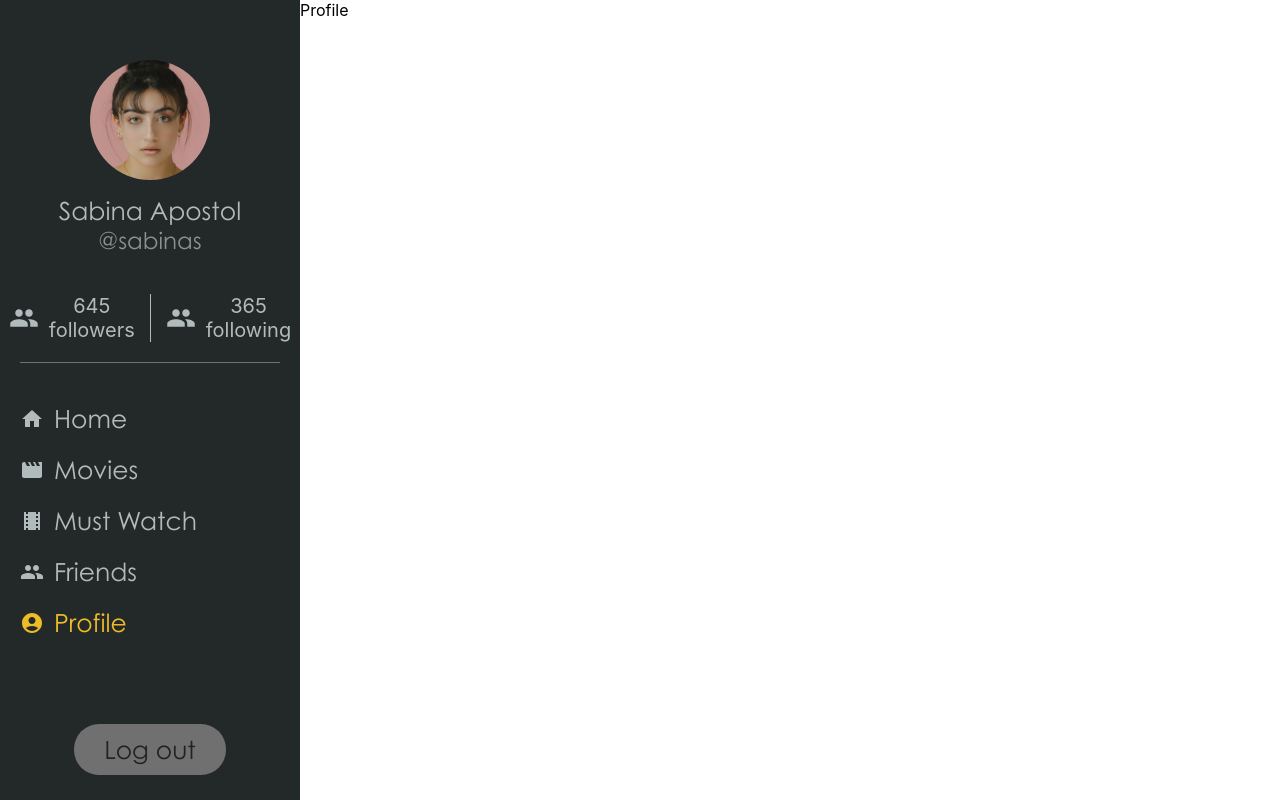
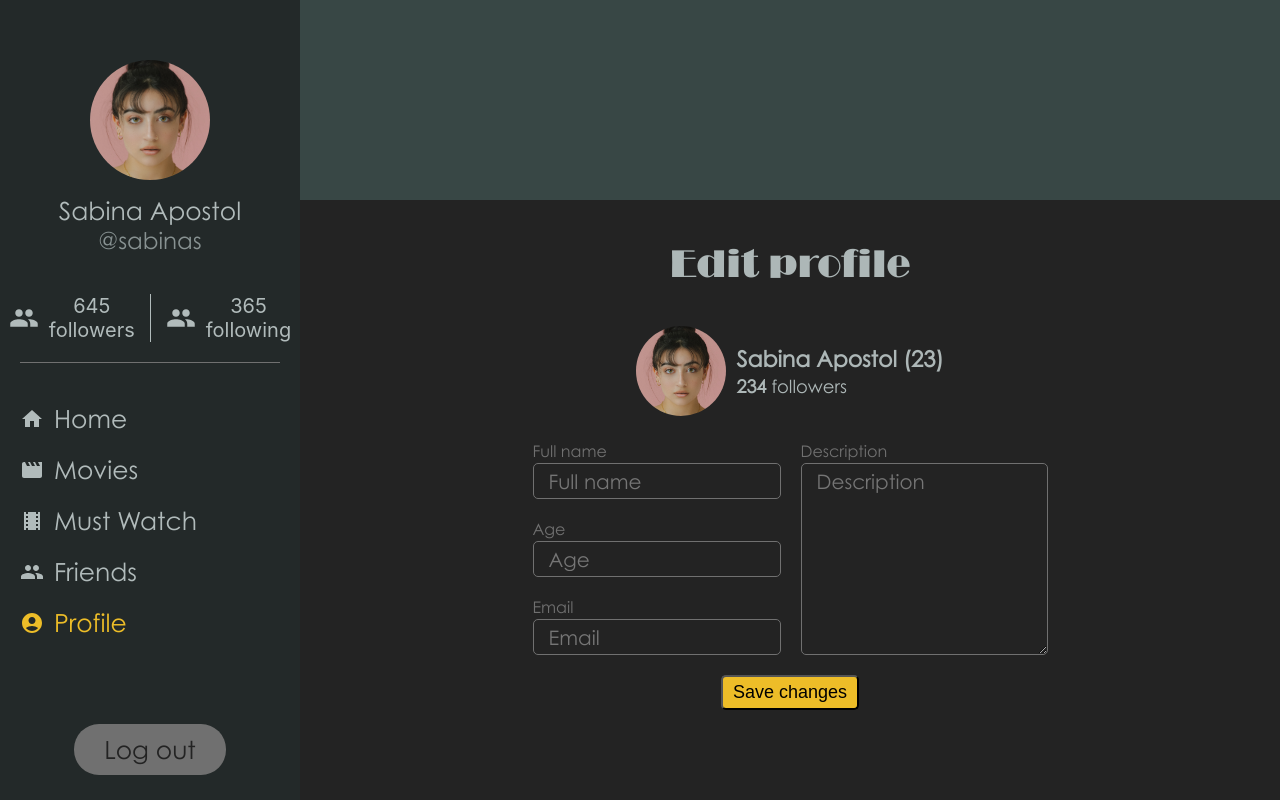
Before and after one commit to Sabina99/licenta_v2, a React app in the folder frontend/: page /profile in a window 1280 px wide. Built offline with nearby package versions, Linux system fonts and the light colour scheme.

Commit message:
create edit profile form

```diff
--- a/frontend/package.json
+++ b/frontend/package.json
@@ -12,6 +12,7 @@
     "@testing-library/jest-dom": "^5.16.4",
     "@testing-library/react": "^13.3.0",
     "@testing-library/user-event": "^13.5.0",
+    "@types/react": "^18.0.10",
     "antd": "^4.20.7",
     "axios": "^0.27.2",
     "babel-jest": "^27.4.2",
--- /dev/null
+++ b/frontend/src/common/container/ContainerEdit.js
@@ -0,0 +1,63 @@
+import './ContainerEdit.scss';
+import {Form, Button, Input} from "antd";
+import CustomInput from "../customInput/CustomInput";
+import TextArea from "antd/es/input/TextArea";
+
+const ContainerEdit = () => {
+  const user = {};
+  return (
+    <Form
+      name="profile_form"
+      onFinish={(values) => console.log(values)}
+    >
+      <Form.Item>
+        <div className="input-groups">
+          <label htmlFor="full-name">Full name</label>
+          <Input
+            id="full-name"
+            placeholder="Full name"
+            type="text"
+            defaultValue={user.name}
+            className="input-edit"
+          />
+
+          <label htmlFor="age">Age</label>
+          <Input
+            id="age"
+            placeholder="Age"
+            type="text"
+            defaultValue={user.age}
+            className="input-edit"
+          />
+
+          <label htmlFor="email">Email</label>
+          <Input
+            placeholder="Email"
+            type="text"
+            defaultValue={user.email}
+            className="input-edit"
+          />
+        </div>
+        <div className="input-groups">
+          <label htmlFor="description">Description</label>
+          <TextArea
+            id="description"
+            placeholder="Description"
+            type="textarea"
+            defaultValue={user.textarea}
+            className="input-edit"
+            size="middle"
+          />
+        </div>
+      </Form.Item>
+
+      <div className="button-wrapper">
+        <Button className="save-button" htmlType="submit">
+          Save changes
+        </Button>
+      </div>
+    </Form>
+  );
+}
+
+export default ContainerEdit;
--- /dev/null
+++ b/frontend/src/common/container/ContainerEdit.scss
@@ -0,0 +1,29 @@
+.input-groups {
+  display: flex;
+  flex-direction: column;
+
+  .input-edit {
+    margin: 0 10px;
+    margin-bottom: 20px;
+    background: #232323 0% 0% no-repeat padding-box;
+    border: 1px solid #707070;
+    border-radius: 5px;
+    letter-spacing: 0px;
+    color: #707070;
+    padding: 5px 15px;
+    height: 40px;
+    font-family: Gothic, serif;
+    font-size: 20px;
+  }
+
+  .ant-input {
+    height: 100%;
+  }
+
+  label {
+    margin-left: 10px;
+    color: #707070;
+    font-family: Gothic, serif;
+    margin-bottom: 2px;
+  }
+}
--- a/frontend/src/common/container/ContainerLogin.scss
+++ b/frontend/src/common/container/ContainerLogin.scss
@@ -1,3 +1,4 @@
+.login-container {
   .container-wrapper {
     background: rgb(35 35 35 / 60%) 0% 0% no-repeat padding-box;
     border: 1px solid #0301014A;
@@ -74,3 +75,5 @@
     flex-direction: column;
     align-items: center;
   }
+
+}
--- a/frontend/src/pages/movies/Movies.js
+++ b/frontend/src/pages/movies/Movies.js
@@ -1,13 +1,31 @@
 import './Movies.scss';
 import Menu from "../../common/menu/Menu";
+import {Button} from "antd";
 
 function Movies() {
+  const onFilter = () => {
+    console.log("filter")
+  }
+
+  const onSort = () => {
+    console.log("sort")
+  }
+
+  const onReset = () => {
+    console.log("reset")
+  }
 
   return (
     <div className="movies-container">
       <Menu/>
       <div className="movies-wrapper">
-        Movies page
+        <div className="header">
+          <div className="filter-buttons">
+            <Button className="button" onClick={onFilter}>Filter by</Button>
+            <Button className="button" onClick={onSort}>Sort by</Button>
+            <Button className="button" onClick={onReset}>Reset filters</Button>
+          </div>
+        </div>
       </div>
     </div>
   );
--- a/frontend/src/pages/movies/Movies.scss
+++ b/frontend/src/pages/movies/Movies.scss
@@ -3,5 +3,29 @@
 
   .movies-wrapper {
     width: 100%;
+    background-color: #232323;
+
+    .header {
+
+      position: relative;
+
+      .filter-buttons {
+        position: absolute;
+        right: 0;
+        margin-top: 10px;
+        margin-right: 30px;
+
+        .button {
+          font-size: 20px;
+          font-family: Gothic, serif;
+          border-radius: 25px;
+          background-color: #3F3F3F;
+          padding: 5px 10px 5px 10px;
+          color: #B1BBBB;
+          border: 1px solid #707070;
+          margin: 5px;
+        }
+      }
+    }
   }
 }
--- a/frontend/src/pages/profile/Profile.js
+++ b/frontend/src/pages/profile/Profile.js
@@ -1,13 +1,52 @@
 import './Profile.scss';
 import Menu from "../../common/menu/Menu";
+import { EditOutlined } from "@ant-design/icons";
+import {useState} from "react";
+import ContainerEdit from "../../common/container/ContainerEdit";
 
 function Profile() {
+  const [isShown, setIsShown] = useState(false);
 
   return (
     <div className="profile-container">
       <Menu/>
       <div className="profile-wrapper">
-        Profile
+        <div className="cover-image">
+        </div>
+        <div className="profile-content">
+          <div className="edit-title">
+            Edit profile
+          </div>
+
+          <div className="user-profile">
+            {!isShown ?
+              (<div className="profile-image"
+                    onMouseEnter={() => setIsShown(true)}
+                    onMouseLeave={() => setIsShown(false)}>
+              </div>) :
+              (<div className="change-image">
+                <div className="profile-image" style={{opacity: "0.5"}}
+                  onMouseEnter={() => setIsShown(true)}
+                  onMouseLeave={() => setIsShown(false)}
+                  onClick={() => console.log("change image")}>
+                </div>
+                <EditOutlined className="edit-icon" onClick={() => console.log("change image")}/>
+             </div>)}
+
+            <div className="name-and-followers">
+              <div className="name">Sabina Apostol (23)</div>
+              <div className="followers">
+                <div style={{fontWeight: "bold"}}>234&nbsp;</div>
+                followers
+              </div>
+            </div>
+          </div>
+
+          <div className="edit-profile-form">
+            <ContainerEdit />
+          </div>
+
+        </div>
       </div>
     </div>
   );
--- a/frontend/src/pages/profile/Profile.scss
+++ b/frontend/src/pages/profile/Profile.scss
@@ -3,5 +3,115 @@
 
   .profile-wrapper {
     width: 100%;
+    background-color: #232323;
+
+    .cover-image {
+      width: 100%;
+      height: 25%;
+      background-color: #384745;
+    }
+
+    .profile-content {
+
+      display: flex;
+      align-items: center;
+      justify-content: center;
+      padding-top: 40px;
+      flex-direction: column;
+
+      .edit-title {
+        font-family: "Broadway", serif;
+        color: #ADB7B7;
+        font-size: 40px;
+      }
+
+      .user-profile {
+        display: flex;
+        padding-top: 40px;
+        margin-bottom: 25px;
+
+        .change-image {
+          position: relative;
+
+          .profile-image {
+            cursor: pointer;
+            background: url('../../../src/assets/images/jimmy.jpg');
+            width: 90px;
+            height: 90px;
+            border-radius: 50%;
+            background-size: cover;
+            background-position: center;
+          }
+
+          .edit-icon {
+            position: absolute;
+            top: calc(50% - 15px);
+            left: calc(50% - 15px);
+            font-size: 30px;
+            color: #EDBD28;
+          }
+        }
+
+        .profile-image {
+          background: url('../../../src/assets/images/jimmy.jpg');
+          width: 90px;
+          height: 90px;
+          border-radius: 50%;
+          background-size: cover;
+          background-position: center;
+
+          .edit-icon {
+            position: absolute;
+            top: calc(50% - 15px);
+            left: calc(50% - 15px);
+            font-size: 30px;
+            color: #EDBD28;
+          }
+        }
+
+        .name-and-followers {
+          padding-left: 10px;
+          display: flex;
+          flex-direction: column;
+          justify-content: center;
+
+          .name {
+            font-family: Gothic, serif;
+            color: #ADB7B7;
+            font-size: 22px;
+            font-weight: bold;
+            margin-bottom: 3px;
+          }
+
+          .followers {
+            color: #ADB7B7;
+            display: flex;
+            font-size: 18px;
+            font-family: Gothic, serif;
+          }
+        }
+      }
+
+      .edit-profile-form {
+        width: 100%;
+
+        .ant-form-item-control-input-content {
+          display: flex;
+          justify-content: center;
+        }
+
+        .button-wrapper {
+          text-align: center;
+
+          .ant-btn {
+            background: #EDBD28;
+            padding: 5px 10px;
+            border-radius: 5px;
+            font-size: 18px;
+            cursor: pointer;
+          }
+        }
+      }
+    }
   }
 }
```
Also changed, not shown: 1 other file (tests, documents, lock files or other folders). Lines whose indentation alone changed are shown as unchanged.
